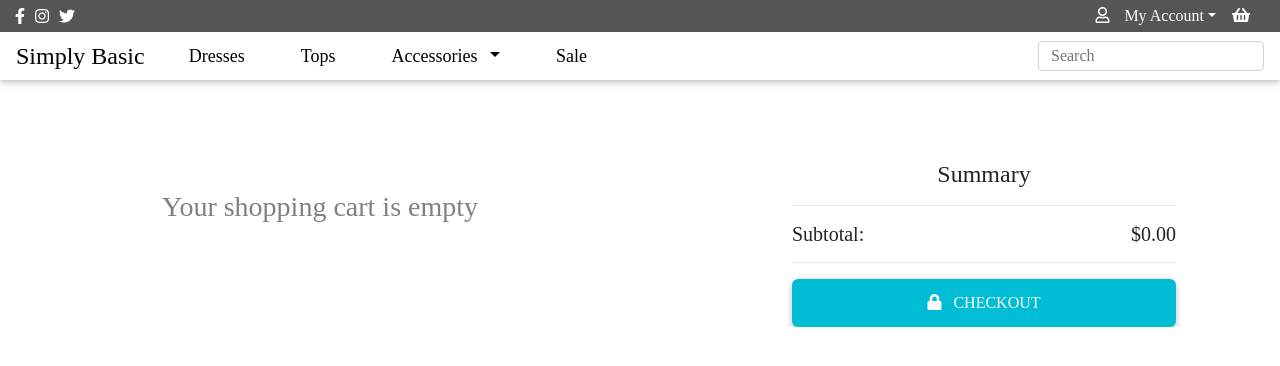
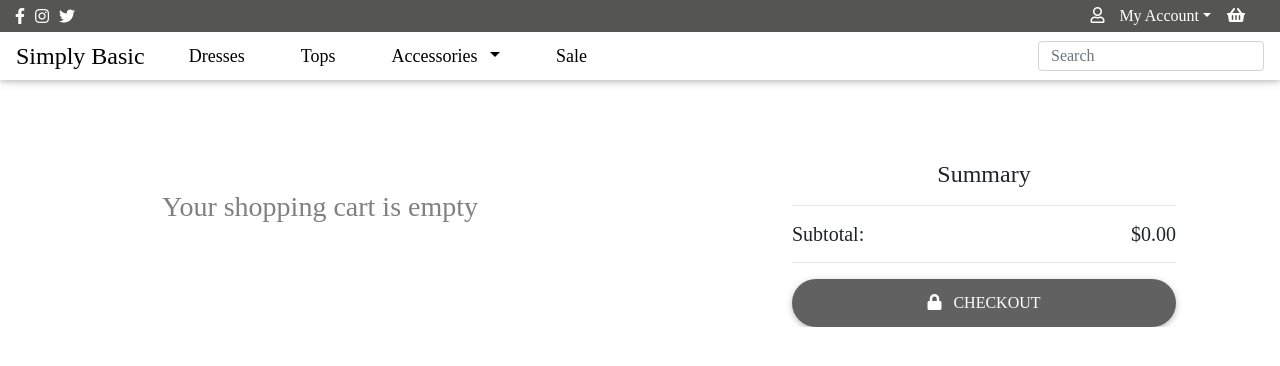
Before and after one commit to alyssariah/clothing-store-frontend, a React (Create React App) app: page /cart in a window 1280 px wide. Shown: the top 366 px of the page. Built offline with nearby package versions, Linux system fonts and the light colour scheme; no server answers; a web font is replaced by a local one.

Commit message:
change to button and search page

```diff
--- a/src/components/CartItem.js
+++ b/src/components/CartItem.js
@@ -20,7 +20,7 @@ function CartItem(item, removeItem, user, setCart){
             'qty': <h5 className="mt-3" ><input style={{width: '2.5vw', textAlign: 'center'}}class="quantity" value={item.qty}  min='1' onChange={handleQty} type="number"/></h5>,
             'button':
             <MDBTooltip placement="top">
-                <MDBBtn className='mt-3' color="cyan" size="sm" onClick={()=>{removeItem(item.id)}}>
+                <MDBBtn className='mt-3' color="white" size="sm" onClick={()=>{removeItem(item.id)}}>
                     X
                 </MDBBtn>
                 <div>Remove item</div>
--- a/src/components/SearchPage.js
+++ b/src/components/SearchPage.js
@@ -38,7 +38,7 @@ const SearchPage = (props) => {
   }
   return (
     <div>
-      <h3 style={{textAlign: 'center', marginTop: '20px'}}>Search Results Found...</h3>
+      <h3 style={{textAlign: 'center', marginTop: '20px'}}>{props.searchData.length } search results found...</h3>
       <MDBRow>
         {renderCards}
       </MDBRow>
--- a/src/components/ShoppingCart.js
+++ b/src/components/ShoppingCart.js
@@ -84,7 +84,7 @@ function ShoppingCart(props) {
           <h5>Subtotal: <span>${mytotal}.00</span></h5>
           <hr/>
           <div className="checkout">
-          <MDBBtn className="cart-btn"  color="cyan" size="m" onClick={handleOrder}>
+          <MDBBtn style={{borderRadius: '60px'}}color='grey' onClick={handleOrder}>
           <MDBIcon icon="lock" style={{marginRight: '8px'}} /> Checkout
           </MDBBtn>
           </div>
--- a/src/sass/App.sass
+++ b/src/sass/App.sass
@@ -62,8 +62,4 @@ header
 .counter
     text-align: center
     margin-left: 5px
-    font-size: 12px
-    background-color: red
-    border-radius: 30px
-    padding: 0px 6px
-    position: absolute
+    font-size: 16px
--- a/src/sass/Cart.sass
+++ b/src/sass/Cart.sass
@@ -20,6 +20,7 @@
             margin: 0
             flex: 1
             font-size: 16px
+            text-transform: uppercase
             padding: 12px
 .product-table
     width: 50vw
--- a/src/sass/Confirm.sass
+++ b/src/sass/Confirm.sass
@@ -27,10 +27,10 @@
         button
             width: 15vw
             padding: 10px
-            background-color: #7DC855
+            background-color: #555553
             color: white
+            text-transform: uppercase
             flex: 1
             border-radius: 30px
             &:hover
                 cursor: pointer
-                background-color: #64af3d
--- a/src/sass/Detail.sass
+++ b/src/sass/Detail.sass
@@ -100,16 +100,20 @@
 .cart-btn
   display: inline-block
   background-color: #7DC855
+  //background-color: #55D6BE
+  //background-color: #509DF2
   border-radius: 6px
   font-size: 16px
   color: #FFFFFF
   text-decoration: none
-  padding: 12px 30px
+  padding: 10px 30px
   transition: all .5s
   margin-left: 150px
 
 .cart-btn:hover
   background-color: #64af3d
+  //background-color: #3C84E1
+  color: white
 .checkout
     display: flex
     align-items: center
```
